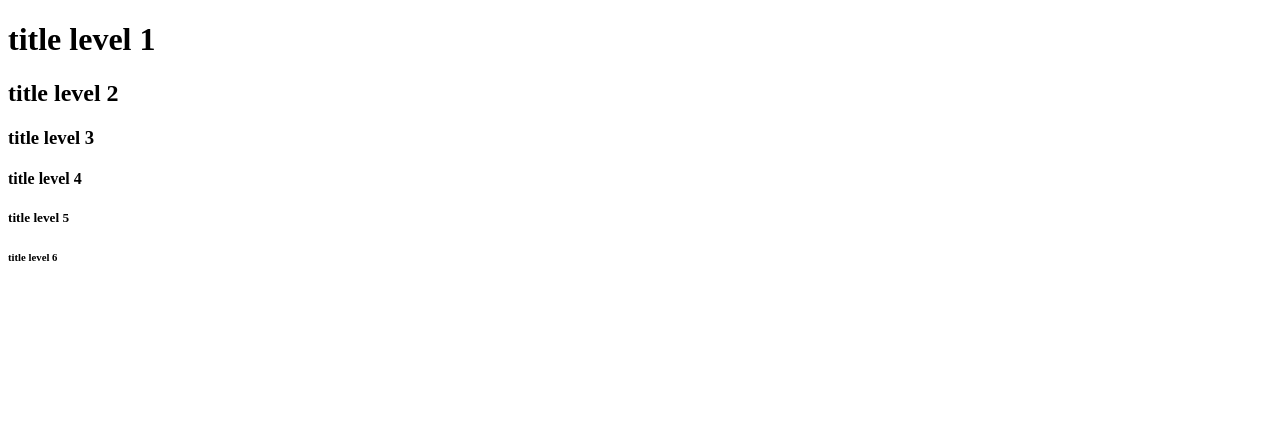
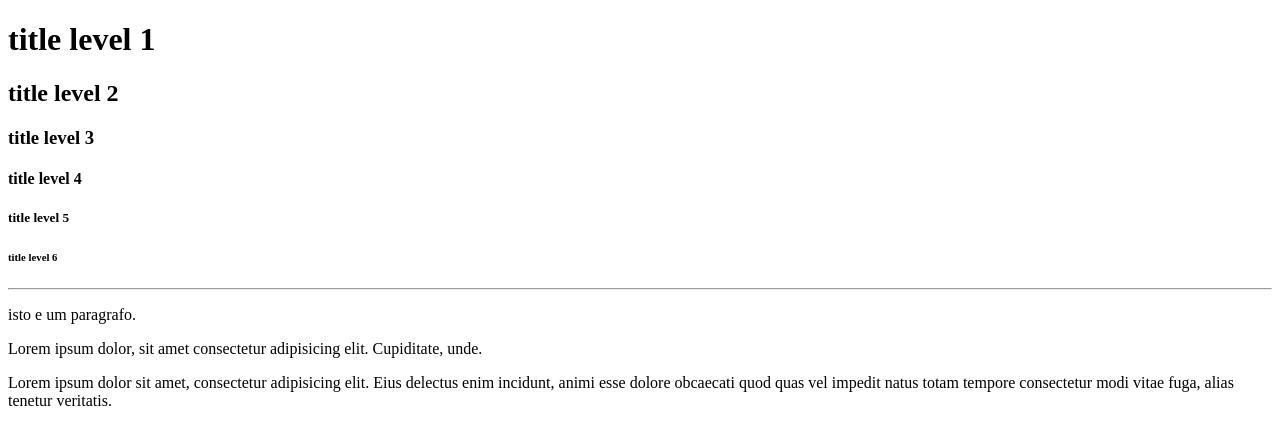
Before and after one commit to ourdavid/Forma-o-Front-end, a plain HTML site: page teoria/2_html_introducao/index.html in a window 1280 px wide. Drawn offline with Linux system fonts and the light colour scheme.

Commit message:
adicionado paragrafos no 2_html_introducao

```diff
--- a/teoria/2_html_introducao/index.html
+++ b/teoria/2_html_introducao/index.html
@@ -13,5 +13,11 @@
     <h4>title level 4</h4>
     <h5>title level 5</h5>
     <h6>title level 6</h6>
+    <hr>
+    <!-- Paragraphs -->
+    <p>isto e um paragrafo. </p>
+    <p>Lorem ipsum dolor, sit amet consectetur adipisicing elit. Cupiditate, unde.</p>
+    <p>Lorem ipsum dolor sit amet, consectetur adipisicing elit. Eius delectus enim incidunt, animi esse dolore obcaecati quod quas vel impedit natus totam tempore consectetur modi vitae fuga, alias tenetur veritatis.</p>
+    <!-- Paragraphs -->
 </body>
 </html>
```
